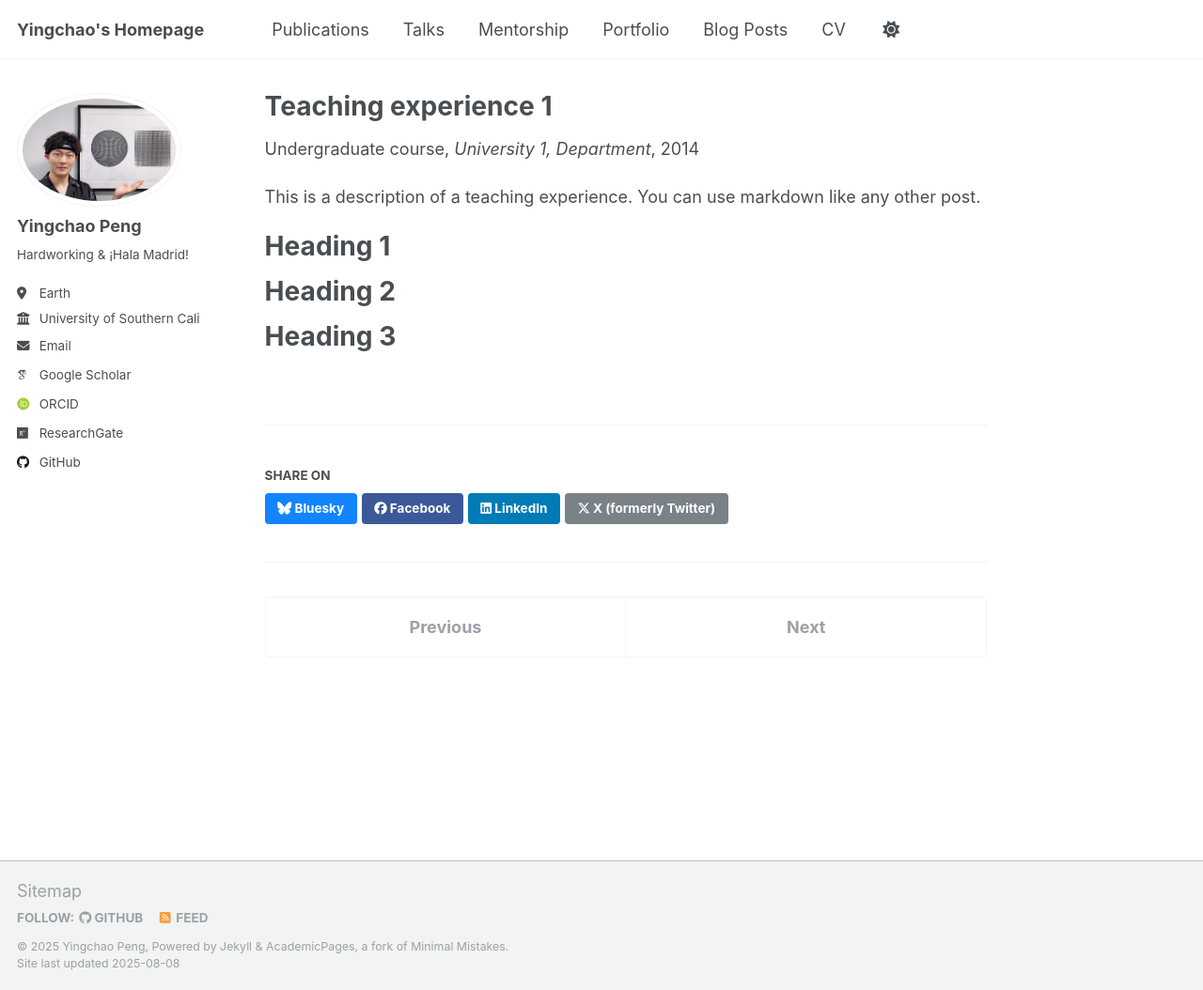
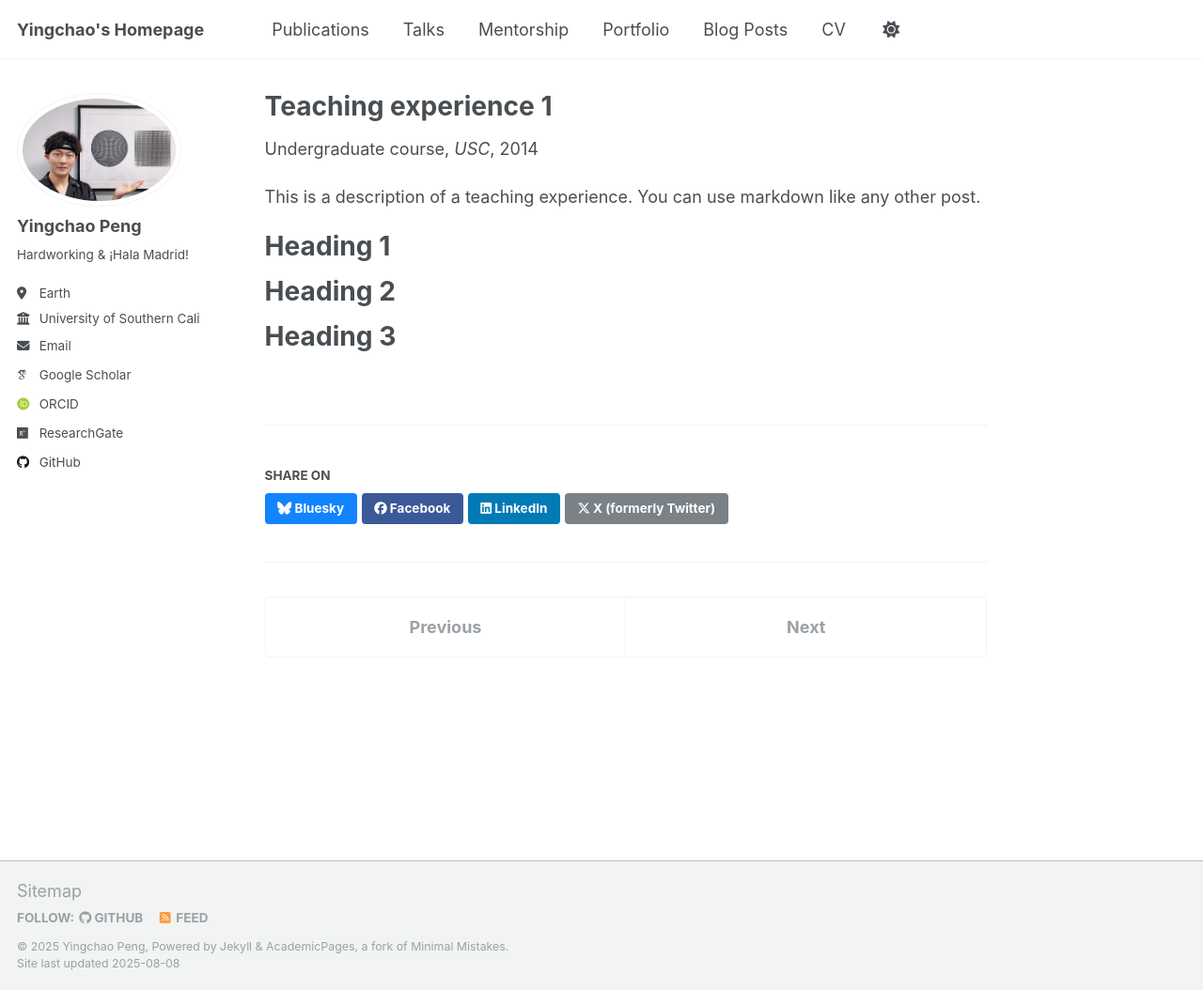
Before and after one commit to Hougeichao/Hougeichao.github.io, a Jekyll site: the page built from _teaching/2014-spring-teaching-1.md, in a window 1280 px wide and 1054 px high. Shown: the whole window at 94% size. Built offline with Jekyll 4.4.1, drawn with Linux system fonts in a browser that asks for light colours; some web fonts are replaced.

Commit message:
Update 2014-spring-teaching-1.md

```diff
--- a/_teaching/2014-spring-teaching-1.md
+++ b/_teaching/2014-spring-teaching-1.md
@@ -3,7 +3,7 @@ title: "Teaching experience 1"
 collection: teaching
 type: "Undergraduate course"
 permalink: /teaching/2014-spring-teaching-1
-venue: "University 1, Department"
+venue: "USC"
 date: 2014-01-01
 location: "City, Country"
 ---
```
